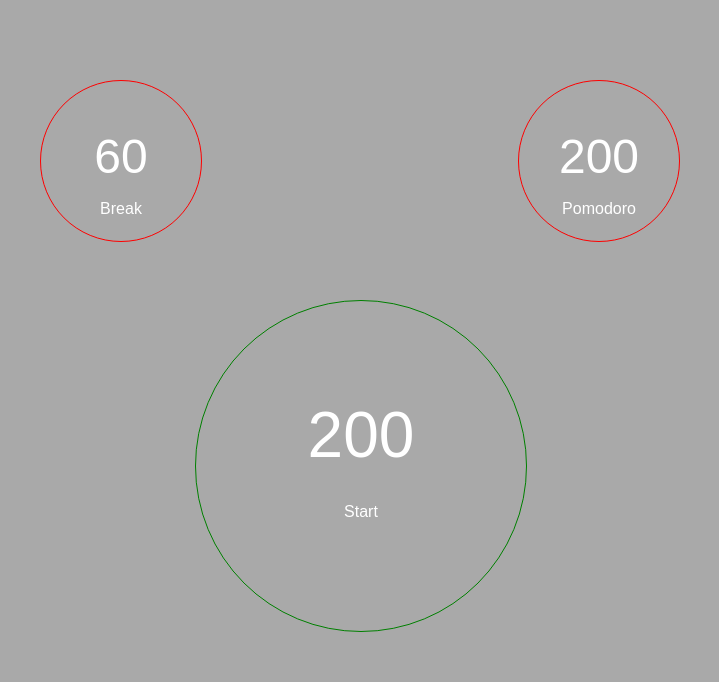
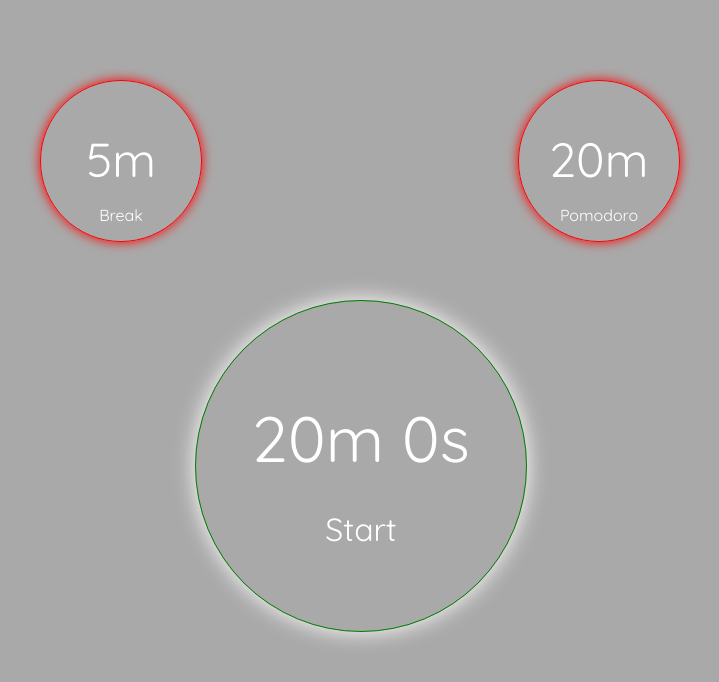
Before and after one commit to guywuy/pomodoro-timer, a React (Create React App) app: page / in a window 1280 px wide. Shown: the top 682 px of the page, without its empty margins (280-999 px from the left). Built offline with nearby package versions, Linux system fonts and the light colour scheme.

Commit message:
Added countdown timer functionality Added font and styled better. Added simple time formatter to display time not in seconds.

```diff
--- a/public/index.html
+++ b/public/index.html
@@ -10,15 +10,7 @@
     -->
     <link rel="manifest" href="%PUBLIC_URL%/manifest.json">
     <link rel="shortcut icon" href="%PUBLIC_URL%/favicon.ico">
-    <!--
-      Notice the use of %PUBLIC_URL% in the tags above.
-      It will be replaced with the URL of the `public` folder during the build.
-      Only files inside the `public` folder can be referenced from the HTML.
-
-      Unlike "/favicon.ico" or "favicon.ico", "%PUBLIC_URL%/favicon.ico" will
-      work correctly both with client-side routing and a non-root public URL.
-      Learn how to configure a non-root public URL by running `npm run build`.
-    -->
+    <link href="https://fonts.googleapis.com/css?family=Quicksand" rel="stylesheet">
     <title>React App</title>
   </head>
   <body>
@@ -26,15 +18,6 @@
       You need to enable JavaScript to run this app.
     </noscript>
     <div id="root"></div>
-    <!--
-      This HTML file is a template.
-      If you open it directly in the browser, you will see an empty page.
 
-      You can add webfonts, meta tags, or analytics to this file.
-      The build step will place the bundled scripts into the <body> tag.
-
-      To begin the development, run `npm start` or `yarn start`.
-      To create a production bundle, use `npm run build` or `yarn build`.
-    -->
   </body>
 </html>
--- a/src/App.js
+++ b/src/App.js
@@ -8,18 +8,62 @@
 
     //Times are in seconds.
     this.state= {
-      'pomodoroTime' : 200,
-      'breakTime' : 60,
+      'pomodoroTime' : 1200,
+      'timeRemaining' : 1200,
+      'breakTime' : 300,
       'inProgress' : false,
       'breakOrPomo' : 'Pomodoro'
     }
     this.pomoClicked = this.pomoClicked.bind(this);
+    this.timerEnded = this.timerEnded.bind(this);
+
+    var intervalTimer;
+
   }
 
   pomoClicked(){
+    this.state.inProgress ? this.pauseTimer() : this.startTimer();
     this.setState((prevState)=>{
       return {
         'inProgress' : !prevState.inProgress
+      }
+    });
+  }
+
+  startTimer(){
+    this.intervalTimer = setInterval(()=>{
+      if (this.state.timeRemaining<=1){
+        this.timerEnded();
+      } else {
+        this.setState((prevState)=>{
+          return {
+            'timeRemaining' : --prevState.timeRemaining
+          }
+        })
+      }
+    }, 1000)
+  }
+
+  pauseTimer(){
+    console.log('Should be cancelling timer!');
+    clearInterval(this.intervalTimer);
+  }
+
+  timerEnded(){
+    alert('Timer Ended!');
+    this.setState((prevState)=>{
+      //If it was on pomodoro countdown, change 'breakOrPomo' to 'Break', change timeRemaining to breakTime,
+      // else, change to pomo, change timeRemainiing to PomodoroTime
+      if (prevState.breakOrPomo==='Pomodoro'){
+        return {
+          'breakOrPomo' : 'Break',
+          'timeRemaining' : prevState.breakTime
+        }
+      } else {
+        return {
+          'breakOrPomo' : 'Pomodoro',
+          'timeRemaining' : prevState.pomodoroTime
+        }
       }
     });
   }
@@ -29,7 +73,7 @@
       <div className="App">
         <Timesetter className="breaktime-setter" time={this.state.breakTime} label="Break" />
         <Timesetter className="countdown-setter" time={this.state.pomodoroTime} label="Pomodoro" />
-        <Pomodoro className="countdown-setter" time={this.state.pomodoroTime} currentLabel={this.state.breakOrPomo} status={this.state.inProgress} handleClick={this.pomoClicked}/>
+        <Pomodoro className="pomodoro-container" time={this.state.pomodoroTime} timeRemaining={this.state.timeRemaining} currentLabel={this.state.breakOrPomo} inProgress={this.state.inProgress} handleClick={this.pomoClicked}/>
       </div>
     );
   }
--- a/src/Pomodoro.js
+++ b/src/Pomodoro.js
@@ -1,18 +1,21 @@
 import React, { Component } from 'react';
 import PropTypes from 'prop-types';
+import {formatTime} from './TimeFormatter';
 
 export class Pomodoro extends Component {
   constructor(props){
     super(props);
+    var currentTime = this.props.timeRemaining || this.props.time;
   }
 
 
   render() {
-    let msg = !this.props.inProgress ? 'Start' : '';
+    let msg = !this.props.inProgress ? 'Start' : 'Pause';
+    let pomoActive = this.props.inProgress ? ' active' : '';
     return (
-      <div className="pomodoro" onClick={this.props.handleClick} >
-        <p className="pomodoro-time-display">{this.props.time}</p>
-        <p>{msg}</p>
+      <div className={"pomodoro" + pomoActive} onClick={this.props.handleClick} >
+        <p className="pomodoro-time-display">{formatTime(this.props.timeRemaining || this.props.time)}</p>
+        <p className="pomodoro-label">{msg}</p>
       </div>
     );
   }
@@ -21,6 +24,7 @@
 Pomodoro.propTypes = {
   "handleClick" : PropTypes.func,
   "time" : PropTypes.number,
-  "currentLabel" : PropTypes.boolean,
-  "status" : PropTypes.boolean
+  "timeRemaining" : PropTypes.number,
+  "currentLabel" : PropTypes.string,
+  "inProgress" : PropTypes.bool
 }
--- /dev/null
+++ b/src/TimeFormatter.js
@@ -0,0 +1,11 @@
+//Export function that receives an integer as a parameter, and outputs a string in format xh xm xs, xm xs or just xm
+
+export function formatTime(time, detail='full'){
+  let minutes = Math.floor(time/60);
+  let seconds = time%60;
+  if (detail==='full'){
+    return `${minutes}m ${seconds}s`;
+  } else {
+    return `${minutes}m`;
+  }
+}
--- a/src/Timesetter.js
+++ b/src/Timesetter.js
@@ -1,5 +1,6 @@
 import React, { Component } from 'react';
 import PropTypes from 'prop-types';
+import {formatTime} from './TimeFormatter';
 
 export class Timesetter extends Component {
   constructor(props){
@@ -7,9 +8,10 @@
   }
 
   render() {
+    console.log();
     return (
       <div className="timesetter" id={this.props.label}>
-        <p className="timesetter-time-display">{this.props.time}</p>
+        <p className="timesetter-time-display">{formatTime(this.props.time, 'mins')}</p>
         <p className="timesetter-label">{this.props.label}</p>
       </div>
     );
--- a/src/index.css
+++ b/src/index.css
@@ -1,9 +1,12 @@
 body {
   margin: 0;
   padding: 0;
-  font-family: sans-serif;
+  font-family: 'Quicksand', sans-serif;
   box-sizing: border-box;
   background: darkgrey;
+}
+p {
+  font-weight: 100;
 }
 .App {
   text-align: center;
@@ -13,6 +16,7 @@
 }
 .timesetter{
   border: 1px solid red;
+  box-shadow: 0 0 12px red;
   border-radius: 50%;
   width: 160px;
   height: 160px;
@@ -38,6 +42,7 @@
 }
 .pomodoro {
   border: 1px solid green;
+  box-shadow: 0 0 22px white;
   border-radius: 50%;
   width: 330px;
   height: 330px;
@@ -51,3 +56,11 @@
   position: relative;
   top: 10%
 }
+.pomodoro-label {
+  font-size: 2em;
+  bottom: 20%;
+}
+.pomodoro.active{
+  border: 2px solid green;
+  box-shadow: 0 0 28px green;
+}
```
Also changed, not shown: 1 other file (tests, documents, lock files or other folders).
